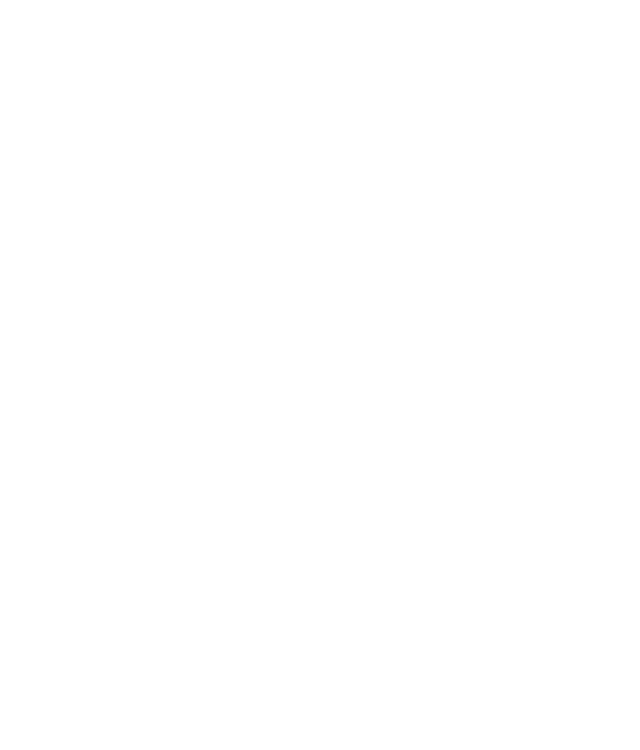
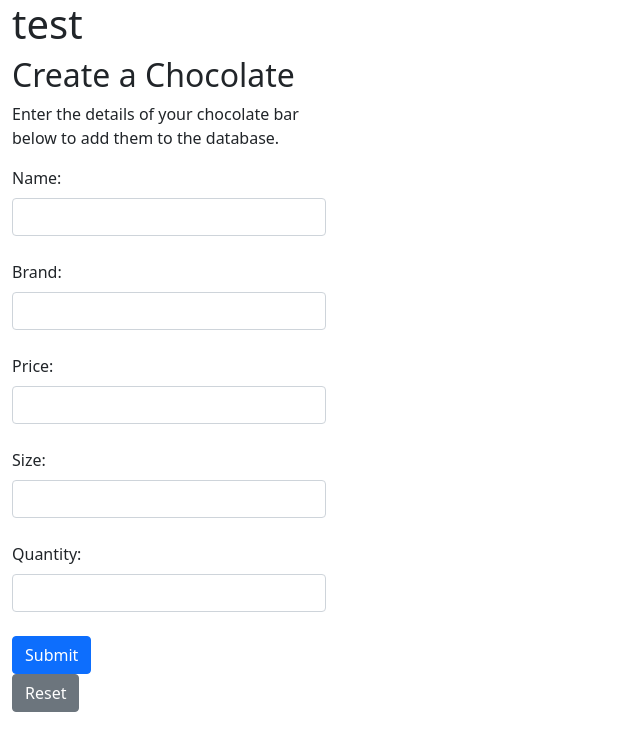
Before and after one commit to connor-voice/Software-Project-FrontEnd, a plain HTML site: page index.html in a window 1280 px wide. Shown: the whole page, without its empty margins (0-640 px from the left). Drawn offline with nearby package versions, Linux system fonts and the light colour scheme.

Commit message:
FBP-9 FBP-10 FBP-11 FBP-12 #comment Created input forms for each function - JS to come later

```diff
--- a/index.html
+++ b/index.html
@@ -1,12 +1,76 @@
 <!DOCTYPE html>
 <html lang="en">
+
 <head>
     <meta charset="UTF-8">
     <meta http-equiv="X-UA-Compatible" content="IE=edge">
     <meta name="viewport" content="width=device-width, initial-scale=1.0">
+    <link href="https://cdn.jsdelivr.net/npm/bootstrap@5.1.3/dist/css/bootstrap.min.css" rel="stylesheet"
+        integrity="sha384-1BmE4kWBq78iYhFldvKuhfTAU6auU8tT94WrHftjDbrCEXSU1oBoqyl2QvZ6jIW3" crossorigin="anonymous">
+    <link rel="stylesheet" href="./styles/index_copy.css">
+    <script src="https://unpkg.com/axios/dist/axios.min.js"></script>
     <title>Chocolate Creator</title>
 </head>
+
 <body>
+    <main class="container-fluid">
+        <div id="cardArea" class="col-7">
+            <form id="cardForm">
+                <h1> test</h1>
+            </form>
+        </div>
+        <div id="postArea" class="col-3">
+            <section id="postAreaTop">
+                <h2 id="inputFormTitle">Create a Chocolate</h2>
+            </section>
 
+            <form id="inputForms">
+                <section id="formTexts">
+                    <p>Enter the details of your chocolate bar below to add
+                         them to the database.
+                    </p>
+                </section>
+                <section id="formInputs">
+                    <label for="chocName" class="form-label">Name:</label>
+                    <input type="text" id="chocName" name="name" class="form-control">
+                    <br>
+
+                    <label for="chocBrand" class="form-label">Brand:</label>
+                    <input type="text" id="chocBrand" name="brand" class="form-control">
+                    <br>
+
+                    <label for="chocPrice" class="form-label">Price:</label>
+                    <input type="number" id="chocPrice" name="price" class="form-control">
+                    <br>
+
+                    <label for="chocSize" class="form-label">Size:</label>
+                    <input type="number" id="chocSize" name="size" class="form-control">
+                    <br>
+
+                    <label for="chocQuantity" class="form-label">Quantity:</label>
+                    <input type="text" id="chocQuantity" name="quantity" class="form-control">
+                    <br>
+                </section>
+
+
+                <div id="formButtons">
+                    <button id="btn-1" type="submit" class="btn btn-primary">Submit</button>
+                    <br>
+                    <button id="btn-2" type="reset" class="btn btn-secondary">Reset</button>
+                </div>
+
+                <br>
+
+            </form>
+
+
+            </div>
+
+
+    </main>
+
+
+    <script src="./scripts/index.js"></script>
 </body>
+
 </html>
--- a/styles/index.css
+++ b/styles/index.css
@@ -0,0 +1,74 @@
+html {
+    background-color: rgb(53, 58, 58);
+    font-family:'Segoe UI', Tahoma, Geneva, Verdana, sans-serif;
+    font-weight:lighter;
+    font-size:x-large;
+}
+
+.container-fluid {
+    background-color: rgb(53, 58, 58);
+    padding-left: 2%;
+}
+
+#postArea {
+    background-color: rgb(68, 77, 77);
+    border-radius: 0px 0px 50px 50px;
+    height: 1100px;
+}
+
+#postAreaTop {
+    background-color: rgb(81, 97, 97);
+}
+
+#formTexts {
+    width: 90%;
+    padding-left: 10%;
+    font-size: large;
+    font-family:'Segoe UI', Tahoma, Geneva, Verdana, sans-serif;
+    font-weight: lighter bold;
+    text-align: center;
+}
+
+#formInputs {
+    width: 90%;
+    padding-left: 10%;
+    text-align: center;
+}
+
+#inputForms {
+    color: white;
+}
+
+.formControl {
+    width: 70%;
+}
+
+#formButtons {
+    width: 50%;
+    margin: auto;
+}
+
+#formButtons #btn-1 {
+    background-color: rgb(78, 113, 187);
+    outline-color: rgb(78, 113, 187);
+    border-color: rgb(78, 113, 187);
+    width: 100%;
+}
+
+#formButtons #btn-2 {
+    width: 100%;
+}
+
+.form-label {
+    width: 50%;
+}
+
+#cardArea {
+    background-color: rgb(53, 58, 58);
+    margin-left: 70%;
+}
+
+#inputFormTitle {
+    color: azure;
+    text-align: center;
+}
```
